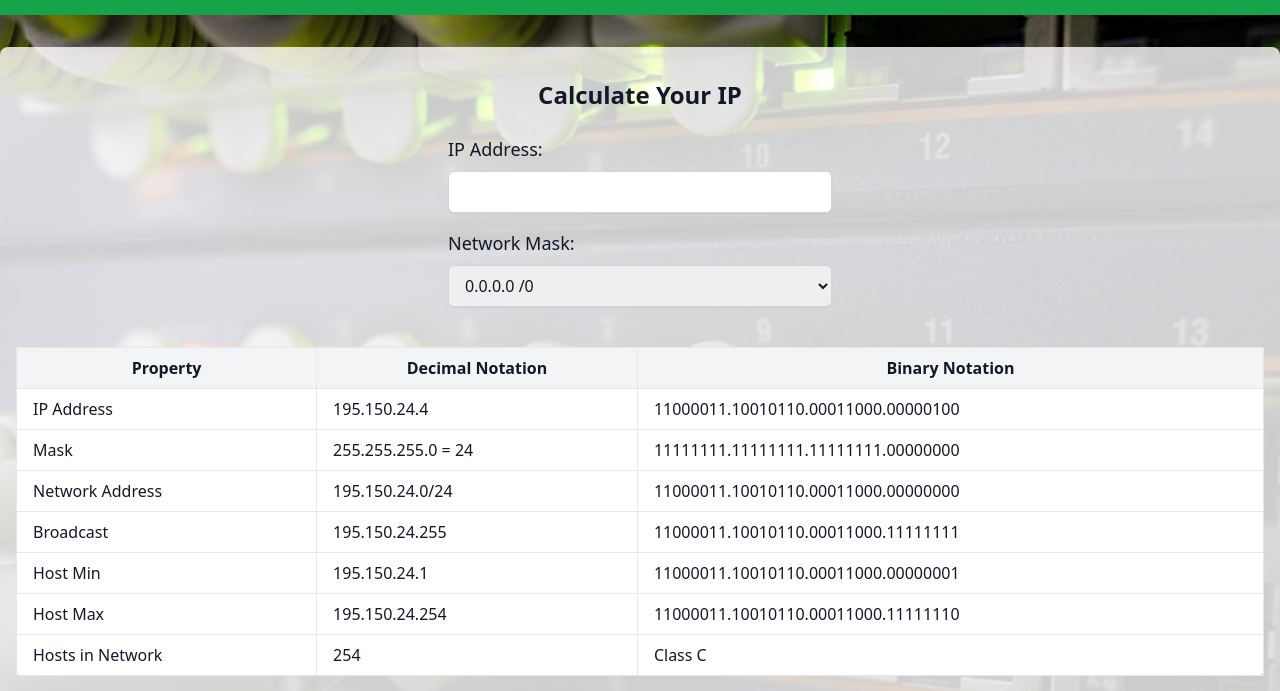
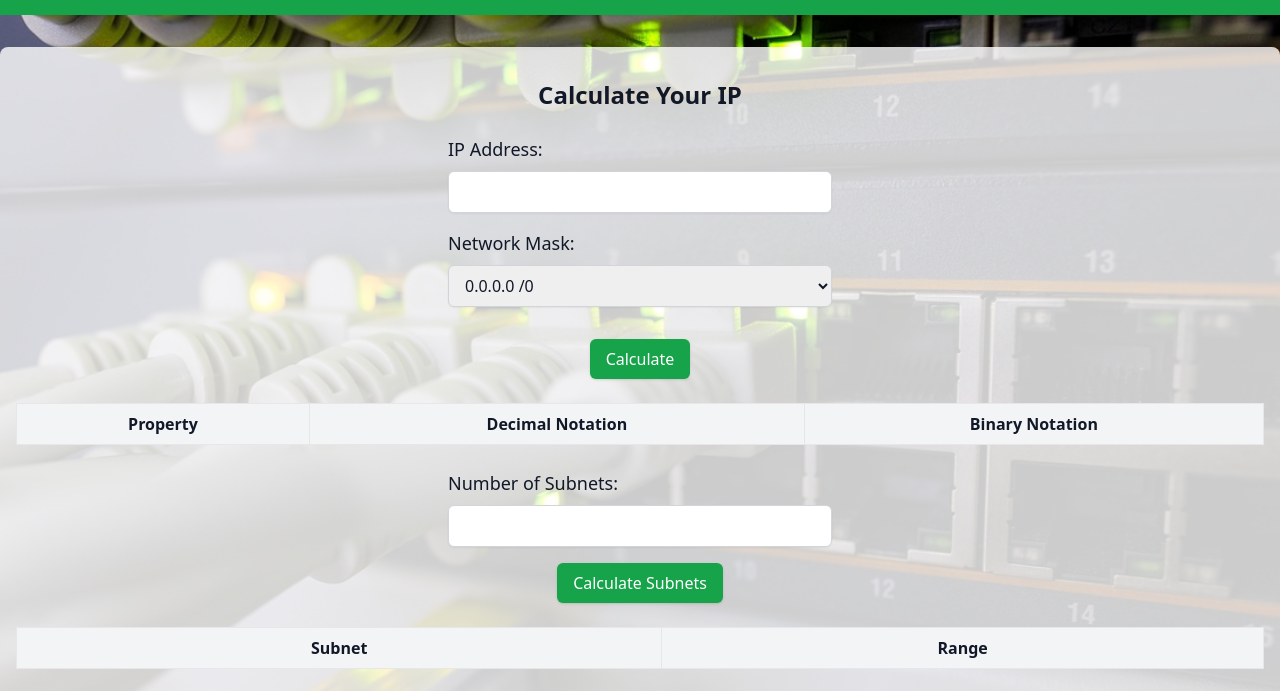
Before and after one commit to Kamilq99/KalkulatorIP, a plain HTML site: page template/home_page/home.html in a window 1280 px wide. Shown: the part 97-788 px from the top of the page. Drawn offline with nearby package versions, Linux system fonts and the light colour scheme.

Commit message:
Adding logic to Home Page and Adding new Subpage

```diff
--- a/template/home_page/home.html
+++ b/template/home_page/home.html
@@ -22,7 +22,7 @@
         <div class="container mx-auto text-center">
             <h1 class="text-3xl font-bold">IP Calculator</h1>
             <nav class="mt-4">
-                <a href="home.html" class="mx-4 text-lg hover:text-green-300">Home</a>
+                <a href="#home" class="mx-4 text-lg hover:text-green-300">Home</a>
                 <a href="#about" class="mx-4 text-lg hover:text-green-300">About Us</a>
                 <a href="#contact" class="mx-4 text-lg hover:text-green-300">Contact</a>
             </nav>
@@ -77,6 +77,10 @@
                     <option value="/32">255.255.255.255 /32</option>
                 </select>
             </div>
+
+            <button onclick="calculateNetworkDetails()" class="mt-4 px-4 py-2 bg-green-600 text-white rounded-md shadow hover:bg-green-500">
+                Calculate
+            </button>
         </div>
 
         <!-- Results Table -->
@@ -89,49 +93,22 @@
                         <th class="px-4 py-2 border">Binary Notation</th>
                     </tr>
                 </thead>
-                <tbody>
-                    <tr>
-                        <td class="px-4 py-2 border">IP Address</td>
-                        <td class="px-4 py-2 border">195.150.24.4</td>
-                        <td class="px-4 py-2 border">11000011.10010110.00011000.00000100</td>
-                    </tr>
-                    <tr>
-                        <td class="px-4 py-2 border">Mask</td>
-                        <td class="px-4 py-2 border">255.255.255.0 = 24</td>
-                        <td class="px-4 py-2 border">11111111.11111111.11111111.00000000</td>
-                    </tr>
-                    <tr>
-                        <td class="px-4 py-2 border">Network Address</td>
-                        <td class="px-4 py-2 border">195.150.24.0/24</td>
-                        <td class="px-4 py-2 border">11000011.10010110.00011000.00000000</td>
-                    </tr>
-                    <tr>
-                        <td class="px-4 py-2 border">Broadcast</td>
-                        <td class="px-4 py-2 border">195.150.24.255</td>
-                        <td class="px-4 py-2 border">11000011.10010110.00011000.11111111</td>
-                    </tr>
-                    <tr>
-                        <td class="px-4 py-2 border">Host Min</td>
-                        <td class="px-4 py-2 border">195.150.24.1</td>
-                        <td class="px-4 py-2 border">11000011.10010110.00011000.00000001</td>
-                    </tr>
-                    <tr>
-                        <td class="px-4 py-2 border">Host Max</td>
-                        <td class="px-4 py-2 border">195.150.24.254</td>
-                        <td class="px-4 py-2 border">11000011.10010110.00011000.11111110</td>
-                    </tr>
-                    <tr>
-                        <td class="px-4 py-2 border">Hosts in Network</td>
-                        <td class="px-4 py-2 border">254</td>
-                        <td class="px-4 py-2 border">Class C</td>
-                    </tr>
+                <tbody id="resultsTable">
+                    <!-- Rows will be dynamically added here -->
                 </tbody>
             </table>
         </div>
 
-        <div class="mt-6 w-full max-w-sm mx-auto">
-            <label for="subnetCount" class="block text-lg font-medium mb-2">Number of Subnets:</label>
-            <input type="number" id="subnetCount" name="subnetCount" class="w-full px-3 py-2 border border-gray-300 rounded-md shadow-sm focus:outline-none focus:ring focus:ring-green-500">
+       <!-- Input for subnet count and calculate button -->
+        <div class="flex flex-col items-center mt-6">
+            <div class="w-full max-w-sm">
+                <label for="subnetCount" class="block text-lg font-medium mb-2">Number of Subnets:</label>
+                <input type="number" id="subnetCount" name="subnetCount" class="w-full px-3 py-2 border border-gray-300 rounded-md shadow-sm focus:outline-none focus:ring focus:ring-green-500">
+            </div>
+
+            <button onclick="calculateSubnets()" class="mt-4 px-4 py-2 bg-green-600 text-white rounded-md shadow hover:bg-green-500">
+                Calculate Subnets
+            </button>
         </div>
 
         <!-- Subnet Table -->
@@ -143,7 +120,7 @@
                         <th class="px-4 py-2 border">Range</th>
                     </tr>
                 </thead>
-                <tbody>
+                <tbody id="subnetResultsTable">
                     <!-- Dynamically generated subnet ranges -->
                 </tbody>
             </table>
@@ -157,6 +134,106 @@
         </div>
     </footer>
 
+    <script>
+        function calculateNetworkDetails() {
+            const ip = document.getElementById("ipAddress").value;
+            const mask = document.getElementById("networkMask").value;
+
+            const ipParts = ip.split('.').map(part => parseInt(part, 10));
+            const maskValue = parseInt(mask.split('/')[1], 10);
+            const maskParts = (new Array(maskValue).fill(1).concat(new Array(32 - maskValue).fill(0)))
+                .join('')
+                .match(/.{1,8}/g)
+                .map(bin => parseInt(bin, 2));
+
+            const networkParts = ipParts.map((part, index) => part & maskParts[index]);
+            const broadcastParts = networkParts.map((part, index) => part | (~maskParts[index] & 255));
+            const hostMinParts = networkParts.slice();
+            hostMinParts[3] += 1;
+            const hostMaxParts = broadcastParts.slice();
+            hostMaxParts[3] -= 1;
+            const numHosts = Math.pow(2, 32 - maskValue) - 2;
+
+            const resultsTable = document.getElementById("resultsTable");
+            resultsTable.innerHTML = `
+                <tr>
+                    <td class="px-4 py-2 border">IP Address</td>
+                    <td class="px-4 py-2 border">${ip}</td>
+                    <td class="px-4 py-2 border">${ipParts.map(part => part.toString(2).padStart(8, '0')).join('.')}</td>
+                </tr>
+                <tr>
+                    <td class="px-4 py-2 border">Mask</td>
+                    <td class="px-4 py-2 border">${maskParts.join('.')} = ${maskValue}</td>
+                    <td class="px-4 py-2 border">${maskParts.map(part => part.toString(2).padStart(8, '0')).join('.')}</td>
+                </tr>
+                <tr>
+                    <td class="px-4 py-2 border">Network Address</td>
+                    <td class="px-4 py-2 border">${networkParts.join('.')} /${maskValue}</td>
+                    <td class="px-4 py-2 border">${networkParts.map(part => part.toString(2).padStart(8, '0')).join('.')}</td>
+                </tr>
+                <tr>
+                    <td class="px-4 py-2 border">Broadcast</td>
+                    <td class="px-4 py-2 border">${broadcastParts.join('.')}</td>
+                    <td class="px-4 py-2 border">${broadcastParts.map(part => part.toString(2).padStart(8, '0')).join('.')}</td>
+                </tr>
+                <tr>
+                    <td class="px-4 py-2 border">Host Min</td>
+                    <td class="px-4 py-2 border">${hostMinParts.join('.')}</td>
+                    <td class="px-4 py-2 border">${hostMinParts.map(part => part.toString(2).padStart(8, '0')).join('.')}</td>
+                </tr>
+                <tr>
+                    <td class="px-4 py-2 border">Host Max</td>
+                    <td class="px-4 py-2 border">${hostMaxParts.join('.')}</td>
+                    <td class="px-4 py-2 border">${hostMaxParts.map(part => part.toString(2).padStart(8, '0')).join('.')}</td>
+                </tr>
+                <tr>
+                    <td class="px-4 py-2 border">Hosts in Network</td>
+                    <td class="px-4 py-2 border">${numHosts}</td>
+                    <td class="px-4 py-2 border">Class ${getClass(maskValue)}</td>
+                </tr>
+            `;
+        }
+
+        function calculateSubnets() {
+            const subnetCount = parseInt(document.getElementById("subnetCount").value, 10);
+            const mask = document.getElementById("networkMask").value;
+            const maskValue = parseInt(mask.split('/')[1], 10);
+
+            const ip = document.getElementById("ipAddress").value;
+            const ipParts = ip.split('.').map(part => parseInt(part, 10));
+
+            const newMaskValue = maskValue + Math.ceil(Math.log2(subnetCount));
+            if (newMaskValue > 32) {
+                alert("Error: Too many subnets for this network class or the number of subnets is incorrect.");
+                return;
+            }
+
+            const subnetSize = Math.pow(2, 32 - newMaskValue);
+            const resultsTable = document.getElementById("subnetResultsTable");
+            resultsTable.innerHTML = '';
+
+            for (let i = 0; i < subnetCount; i++) {
+                const subnetIpParts = ipParts.slice();
+                subnetIpParts[3] += i * subnetSize;
+                const subnetEndIpParts = subnetIpParts.slice();
+                subnetEndIpParts[3] += subnetSize - 1;
+
+                resultsTable.innerHTML += `
+                    <tr>
+                        <td class="px-4 py-2 border">Subnet ${i + 1}</td>
+                        <td class="px-4 py-2 border">${subnetIpParts.join('.')} - ${subnetEndIpParts.join('.')}</td>
+                    </tr>
+                `;
+            }
+        }
+
+        function getClass(maskValue) {
+            if (maskValue <= 8) return 'A';
+            if (maskValue <= 16) return 'B';
+            return 'C';
+        }
+    </script>
+
 </body>
 
 </html>
```
Also changed, not shown: template/about_us_page/aboutus.html (added, +24 -0 lines), template/about_us_page/ip.jpg (added), template/contact_page/ip.jpg (added).
